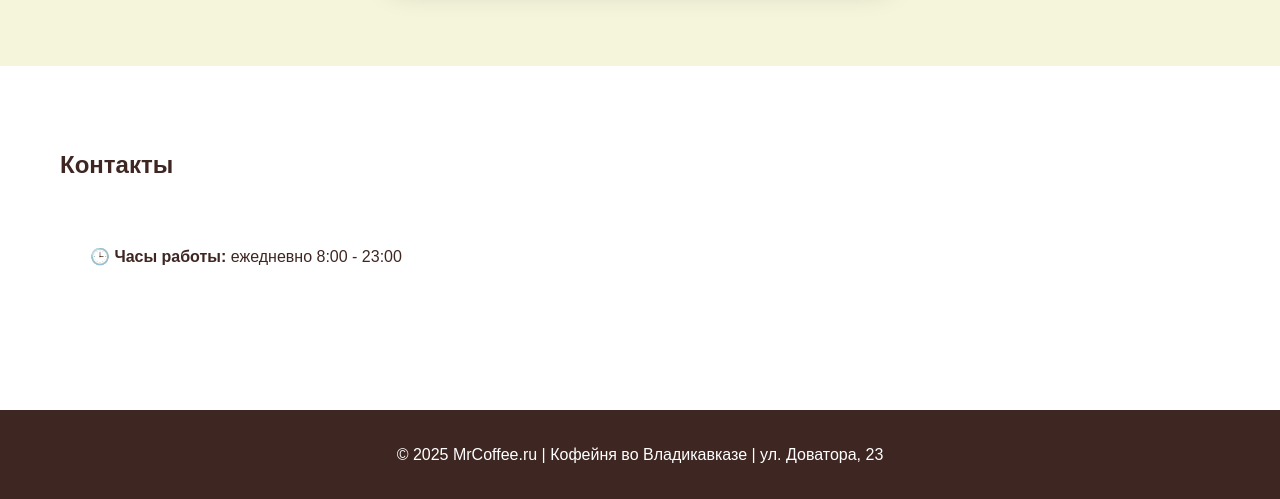
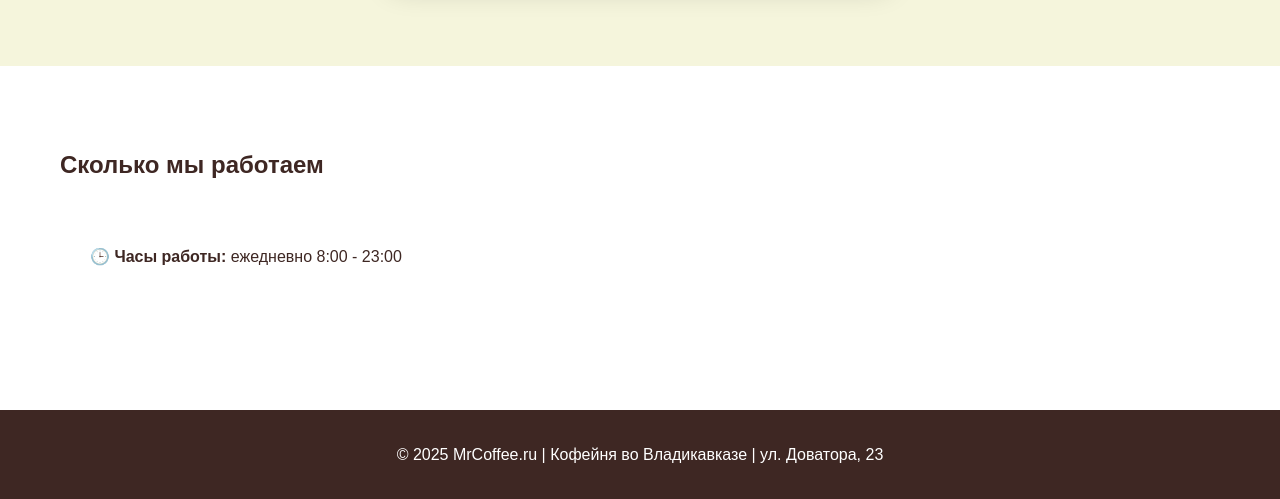
Before and after one commit to TimShadow1/mrcoffee, a plain HTML site: page index.html in a window 1280 px wide. Shown: the part 2901-3400 px from the top of the page. Drawn offline with Linux system fonts and the light colour scheme.

Commit message:
Update index.html

```diff
--- a/index.html
+++ b/index.html
@@ -199,7 +199,7 @@
 
     <section id="contact" style="background: white;">
         <div class="container">
-            <h2>Контакты</h2>
+            <h2>Сколько мы работаем</h2>
             <div class="location-info">
                 <p><strong>🕒 Часы работы:</strong> ежедневно 8:00 - 23:00</p>
             </div>
```
